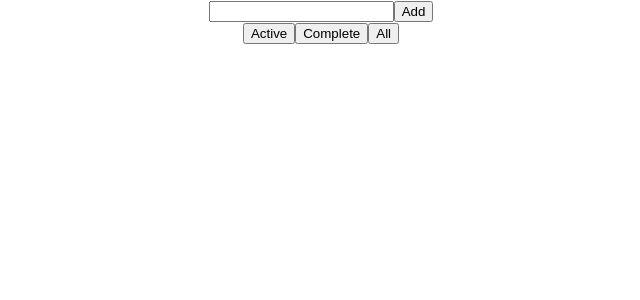
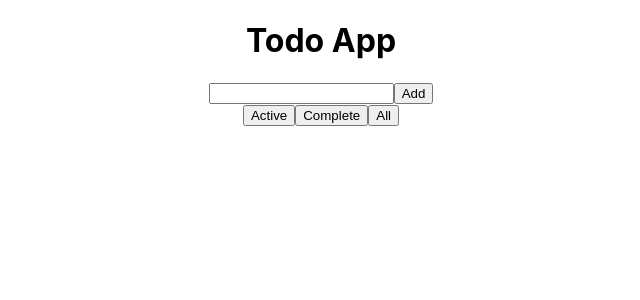
Before and after one commit to TheNewC0der-24/ToDo-Buddy, a React (Create React App) app: page / in a window 1280 px wide. Shown: the top 300 px of the page, without its empty margins (319-959 px from the left). Built offline with nearby package versions, Linux system fonts and the light colour scheme.

Commit message:
Add title of the app

```diff
--- a/src/App.js
+++ b/src/App.js
@@ -5,6 +5,7 @@ import Todos from './components/Todos';
 function App() {
   return (
     <div className='App'>
+      <h1>Todo App</h1>
       <Todos />
       <DisplayTodos />
     </div>
```
